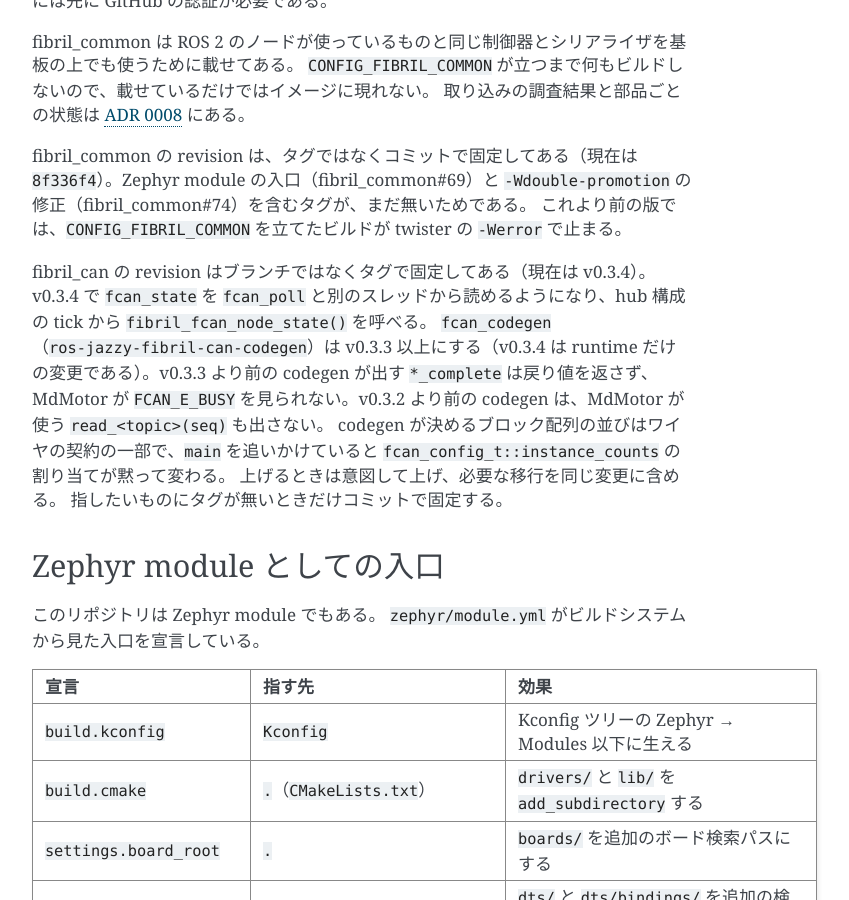
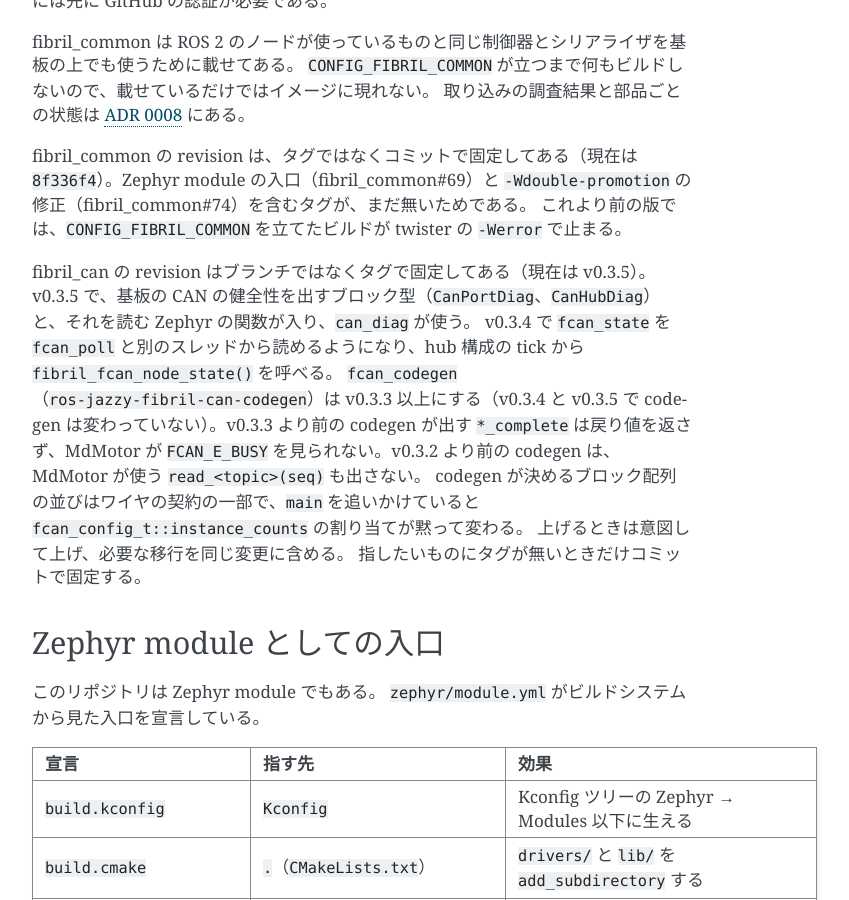
Before and after one commit to ForteFibre/fibril_zephyr, a Sphinx documentation site: the page built from doc/overview.md, in a window 1280 px wide and 900 px high, scrolled down 884 px. Shown: the whole window, without its empty margins (388-1237 px from the left). Built offline with Sphinx 7.4.7, drawn with Linux system fonts in a browser that asks for light colours.

Commit message:
chore(west): fibril_can を v0.3.5 に上げる
v0.3.5 は、基板の CAN の健全性を出すブロック型 CanPortDiag と CanHubDiag
（zephyr/schema/can_diag.yaml）と、それを tick から読む関数（can_diag.h、
fcan_hub_zephyr_get_diag と _peer*）を持つ。can_diag が使う。runtime と
codegen は v0.3.4 から変わっていない。

Co-Authored-By: Claude Opus 5.5 (1M context) <noreply@anthropic.com>

```diff
--- a/doc/overview.md
+++ b/doc/overview.md
@@ -39,9 +39,10 @@ fibril_common は ROS 2 のノードが使っているものと同じ制御器
 fibril_common の revision は、タグではなくコミットで固定してある（現在は `8f336f4`）。Zephyr module の入口（fibril_common#69）と `-Wdouble-promotion` の修正（fibril_common#74）を含むタグが、まだ無いためである。
 これより前の版では、`CONFIG_FIBRIL_COMMON` を立てたビルドが twister の `-Werror` で止まる。
 
-fibril_can の revision はブランチではなくタグで固定してある（現在は v0.3.4）。
+fibril_can の revision はブランチではなくタグで固定してある（現在は v0.3.5）。
+v0.3.5 で、基板の CAN の健全性を出すブロック型（`CanPortDiag`、`CanHubDiag`）と、それを読む Zephyr の関数が入り、`can_diag` が使う。
 v0.3.4 で `fcan_state` を `fcan_poll` と別のスレッドから読めるようになり、hub 構成の tick から `fibril_fcan_node_state()` を呼べる。
-`fcan_codegen`（`ros-jazzy-fibril-can-codegen`）は v0.3.3 以上にする（v0.3.4 は runtime だけの変更である）。v0.3.3 より前の codegen が出す `*_complete` は戻り値を返さず、MdMotor が `FCAN_E_BUSY` を見られない。v0.3.2 より前の codegen は、MdMotor が使う `read_<topic>(seq)` も出さない。
+`fcan_codegen`（`ros-jazzy-fibril-can-codegen`）は v0.3.3 以上にする（v0.3.4 と v0.3.5 で codegen は変わっていない）。v0.3.3 より前の codegen が出す `*_complete` は戻り値を返さず、MdMotor が `FCAN_E_BUSY` を見られない。v0.3.2 より前の codegen は、MdMotor が使う `read_<topic>(seq)` も出さない。
 codegen が決めるブロック配列の並びはワイヤの契約の一部で、`main` を追いかけていると `fcan_config_t::instance_counts` の割り当てが黙って変わる。
 上げるときは意図して上げ、必要な移行を同じ変更に含める。
 指したいものにタグが無いときだけコミットで固定する。
```
Also changed, not shown: README.md (+1 -1 lines), west.yml (+8 -1 lines).
